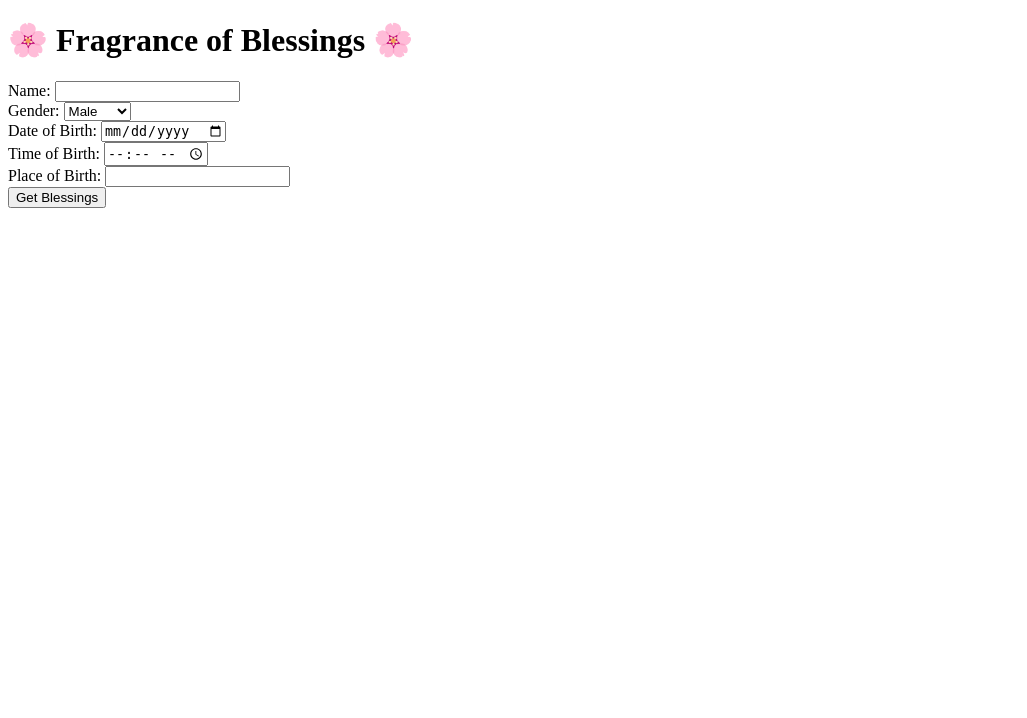
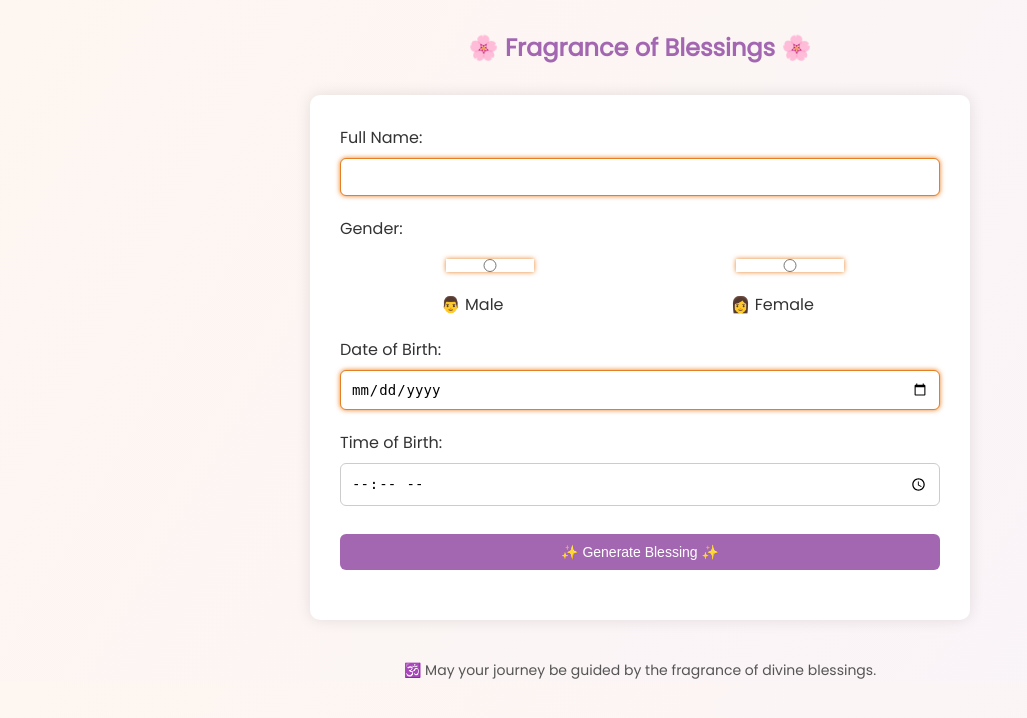
Before and after one commit to Atypunj/ayoura-render, a Flask app: page / in a window 1280 px wide. Shown: the top 718 px of the page, without its empty margins (0-1027 px from the left). Run offline with Flask 2, Linux system fonts and the light colour scheme.

Commit message:
Update blessings.html

```diff
--- a/templates/blessings.html
+++ b/templates/blessings.html
@@ -1,29 +1,157 @@
 <!DOCTYPE html>
 <html>
 <head>
-    <title>Fragrance of Blessings</title>
+    <title>Ayoura Sky - Divine Blessings</title>
+    <link href="https://fonts.googleapis.com/css2?family=Poppins&display=swap" rel="stylesheet">
+    <style>
+        body {
+            font-family: 'Poppins', sans-serif;
+            background: linear-gradient(120deg, #fef6f0, #f9f4fa);
+            color: #333;
+            margin: 0;
+            padding: 0;
+        }
+        h2 {
+            color: #a367b1;
+            text-align: center;
+            margin-top: 30px;
+        }
+        form {
+            background: #fff;
+            border-radius: 10px;
+            padding: 30px;
+            max-width: 600px;
+            margin: 30px auto;
+            box-shadow: 0 0 15px rgba(0,0,0,0.1);
+            animation: fadeIn 1.2s ease-out;
+            position: relative;
+            z-index: 2;
+        }
+        input, select, button {
+            width: 100%;
+            padding: 10px;
+            margin-top: 8px;
+            margin-bottom: 20px;
+            border: 1px solid #ccc;
+            border-radius: 6px;
+            box-sizing: border-box;
+            font-size: 14px;
+        }
+        input:invalid {
+            border: 1px solid #e67e22;
+            box-shadow: 0 0 5px #e67e22;
+        }
+        .gender-group {
+            display: flex;
+            justify-content: space-around;
+            align-items: center;
+            margin-top: 10px;
+            margin-bottom: 20px;
+        }
+        .gender-group label {
+            font-size: 16px;
+        }
+        button {
+            background-color: #a367b1;
+            color: white;
+            border: none;
+            cursor: pointer;
+        }
+        button:hover {
+            background-color: #8a54a0;
+        }
+        footer {
+            text-align: center;
+            margin-top: 40px;
+            color: #555;
+            font-size: 14px;
+        }
+        @media (max-width: 600px) {
+            form {
+                padding: 20px;
+                margin: 20px;
+            }
+        }
+        @keyframes fadeIn {
+            from { opacity: 0; transform: translateY(30px); }
+            to { opacity: 1; transform: translateY(0); }
+        }
+    </style>
 </head>
 <body>
-    <h1>🌸 Fragrance of Blessings 🌸</h1>
-    {% if result %}
-        <p><strong>Name:</strong> {{ result.name }}</p>
-        <p><strong>Gender:</strong> {{ result.gender }}</p>
-        <p><strong>Place of Birth:</strong> {{ result.place }}</p>
-        <p><strong>Moon Sign (Rashi):</strong> {{ result.moon_sign }}</p>
-        <p><strong>Ascendant (Lagna):</strong> {{ result.ascendant }}</p>
-    {% else %}
-        <form method="POST">
-            Name: <input type="text" name="name"><br>
-            Gender:
-            <select name="gender">
-                <option value="Male">Male</option>
-                <option value="Female">Female</option>
-            </select><br>
-            Date of Birth: <input type="date" name="dob"><br>
-            Time of Birth: <input type="time" name="tob"><br>
-            Place of Birth: <input type="text" name="pob"><br>
-            <button type="submit">Get Blessings</button>
-        </form>
-    {% endif %}
+    <h2>🌸 Fragrance of Blessings 🌸</h2>
+    <form action="/report" method="get">
+        <label for="name">Full Name:</label>
+        <input type="text" name="name" id="name" pattern="[A-Za-z]+" title="Only letters allowed. No spaces or special characters." required>
+
+        <label>Gender:</label>
+        <div class="gender-group">
+            <label><input type="radio" name="gender" value="male" required> 👨 Male</label>
+            <label><input type="radio" name="gender" value="female" required> 👩 Female</label>
+        </div>
+
+
+        <label>Date of Birth:</label>
+        <input type="date" name="dob" required>
+
+        <label>Time of Birth:</label>
+        <input type="time" name="tob" step="60"><br>
+
+
+  <script>
+document.addEventListener("DOMContentLoaded", function () {
+    const input = document.querySelector('input[name="pob"]');
+    let timeout;
+
+    input.addEventListener("input", function () {
+        clearTimeout(timeout);
+        if (input.value.length < 3) return;
+
+        timeout = setTimeout(() => {
+            fetch(`https://nominatim.openstreetmap.org/search?format=json&countrycodes=in&limit=1&q=${input.value}`)
+                .then(response => response.json())
+                .then(data => {
+                    if (data.length > 0) {
+                        input.value = data[0].display_name;
+                    }
+                });
+        }, 500);
+    });
+});
+</script>
+
+
+        <button type="submit">✨ Generate Blessing ✨</button>
+    </form>
+    <footer>
+        🕉️ May your journey be guided by the fragrance of divine blessings.
+    </footer>
+
+    <script>
+        document.addEventListener('DOMContentLoaded', () => {
+            const placeInput = document.getElementById('place');
+            const datalist = document.getElementById('place-options');
+            let debounce;
+
+            placeInput.addEventListener('input', function () {
+                clearTimeout(debounce);
+                const query = this.value;
+                if (query.length < 3) return;
+
+                debounce = setTimeout(() => {
+                    fetch(`https://nominatim.openstreetmap.org/search?format=json&limit=5&countrycodes=in&q=${query}`)
+                        .then(response => response.json())
+                        .then(data => {
+                            datalist.innerHTML = '';
+                            data.forEach(place => {
+                                const option = document.createElement('option');
+                                option.value = place.display_name;
+                                datalist.appendChild(option);
+                            });
+                        });
+                }, 300);
+            });
+        });
+    </script>
 </body>
 </html>
```
